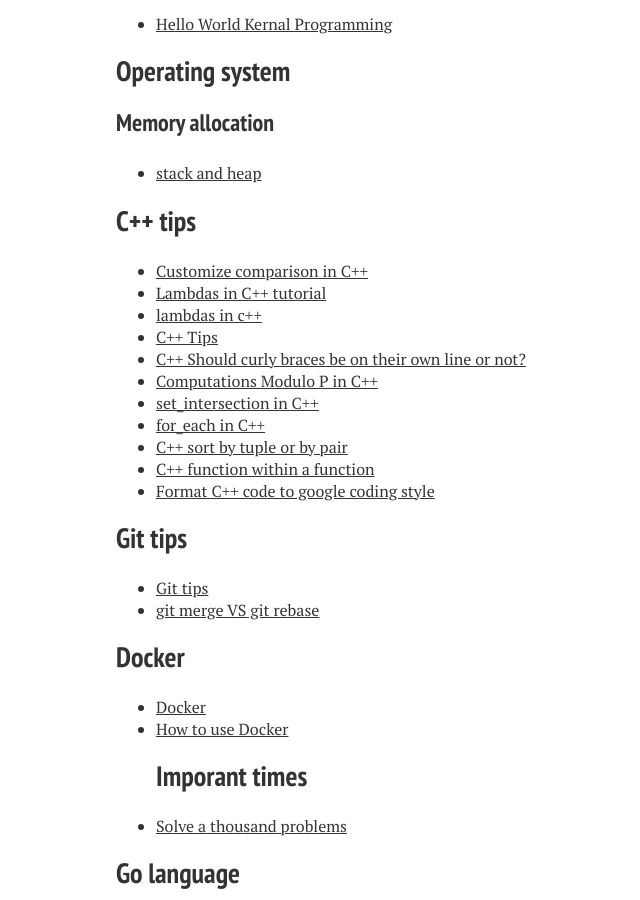
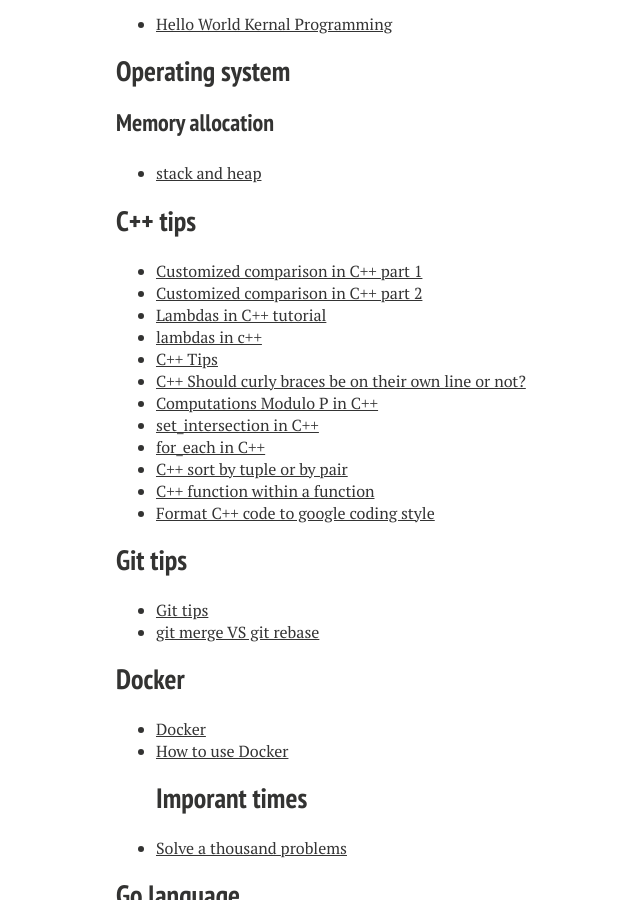
Before and after one commit to xiaokeshen/xiaokeshen.github.io, a Jekyll site: the page built from blog/index.md, in a window 1280 px wide and 900 px high, scrolled down 11822 px. Shown: the whole window, without its empty margins (204-844 px from the left). Built offline with Jekyll 4.4.1, drawn with Linux system fonts in a browser that asks for light colours; nearby versions of some CDN libraries.

Commit message:
Add one article

```diff
--- a/blog/index.md
+++ b/blog/index.md
@@ -398,7 +398,8 @@
 - [stack and heap](https://medium.com/@jim.morris.shen/stack-and-heap-in-memory-allocation-dc5ce44c42ac?source=friends_link&sk=2bf7c06d847d35c2e817bf2c3d7984ea)
 
 ## C++ tips
-- [Customize comparison in C++](https://medium.com/@jim.morris.shen/customize-comparison-in-c-fa48c0eac6d8?source=friends_link&sk=9cb6f7984b4af134683575f94b44db08)
+- [Customized comparison in C++ part 1](https://medium.com/@jim.morris.shen/customize-comparison-in-c-fa48c0eac6d8?source=friends_link&sk=9cb6f7984b4af134683575f94b44db08)
+- [Customized comparison in C++ part 2](https://jimmy-shen.medium.com/c-customized-comparison-46c2d7dd708a)
 - [Lambdas in C++ tutorial](https://medium.com/@jim.morris.shen/lambdas-in-c-942ca535ef30?sk=c07cc7082ea5a4948135ff8186186a4f)
 - [lambdas in c++](https://medium.com/@jim.morris.shen/lambdas-in-c-9a3045587be0?source=friends_link&sk=03a446b1ef4082743a3c815eaffeb193)
 - [C++ Tips](https://medium.com/@jim.morris.shen/c-tips-5b178c418a58?source=friends_link&sk=33ac980f8b6b895cb3ed9ac6ab6d09d0)
```
